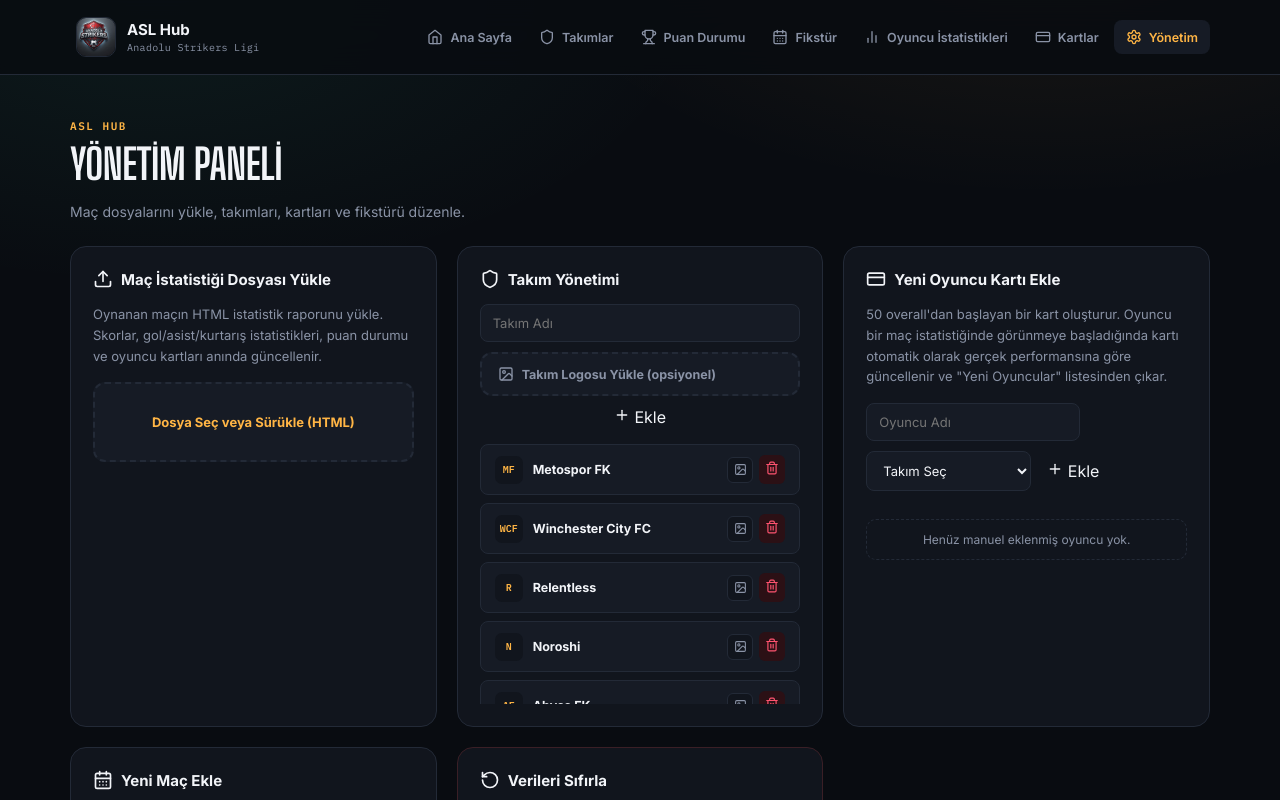
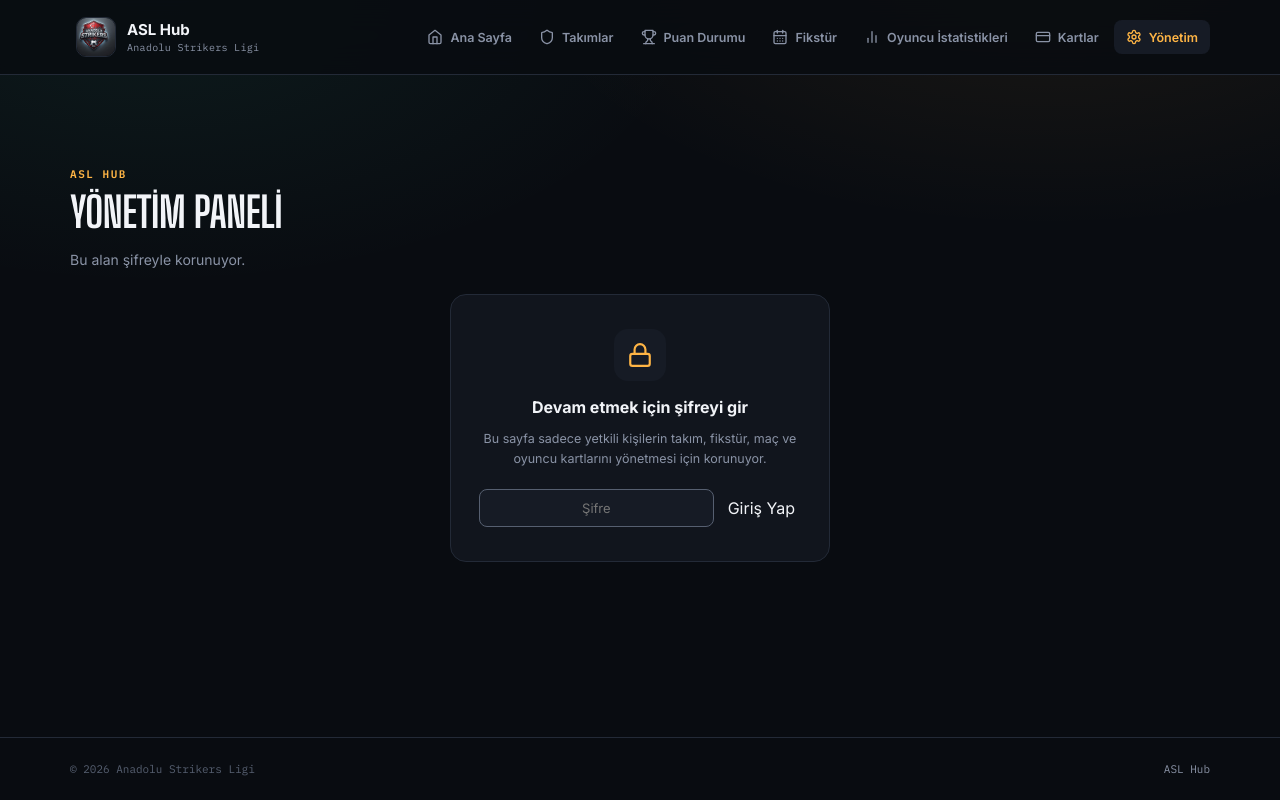
Before and after one commit to yasnvishnu/asl-hub, a React (Vite) app: page / in a window 1280 px wide. Both pictures are taken after a click on the button "Yönetim". Shown: the top 800 px of the page. Built offline with nearby package versions, Linux system fonts and the light colour scheme.

Commit message:
güncelleme

```diff
--- a/src/App.jsx
+++ b/src/App.jsx
@@ -2,13 +2,21 @@ import React, { useMemo, useState, useEffect } from "react";
 import {
   Home, Shield, Trophy, CalendarDays, Upload, Settings, Plus, Trash2,
   ChevronRight, X, Menu, BarChart2, Crosshair, Share2, Hand,
-  ShieldCheck, RotateCcw, Radio, CreditCard, Image as ImageIcon
+  ShieldCheck, RotateCcw, Radio, CreditCard, Image as ImageIcon, Lock, LogOut
 } from "lucide-react";
 import { parseMatchHTML, successCount } from "./lib/parseMatch.js";
 
 // Kod her güncellendiğinde bu sürümü artır — tarayıcıdaki eski localStorage
 // verisi otomatik temizlenir ve yeni demo veriler yüklenir.
 const DATA_VERSION = "5";
+
+// Yönetim paneli şifresi. Değiştirmek istersen sadece tırnak içindeki
+// kelimeyi değiştirip dosyayı kaydetmen yeterli.
+// NOT: Bu koruma sadece rastgele ziyaretçileri caydırmak içindir — kod
+// tarayıcıya gönderildiği için teknik olarak görüntülenebilir. Gerçek
+// bir "kimse göremesin" güvenliği için sunucu taraflı bir giriş sistemi
+// gerekir.
+const ADMIN_PASSWORD = "asl2026";
 
 const INITIAL_TEAMS = [
   { id: "3", name: "Metospor FK" },
@@ -102,6 +110,18 @@ export default function App() {
   const [fixtures, setFixtures] = useState(() => readStorage("asl_fixtures", INITIAL_FIXTURES));
   const [matches, setMatches] = useState(() => readStorage("asl_matches", INITIAL_MATCHES));
   const [manualPlayers, setManualPlayers] = useState(() => readStorage("asl_manualPlayers", []));
+  const [adminUnlocked, setAdminUnlocked] = useState(() => {
+    try { return sessionStorage.getItem("asl_admin_unlocked") === "1"; } catch { return false; }
+  });
+
+  const unlockAdmin = () => {
+    setAdminUnlocked(true);
+    try { sessionStorage.setItem("asl_admin_unlocked", "1"); } catch { /* geç */ }
+  };
+  const lockAdmin = () => {
+    setAdminUnlocked(false);
+    try { sessionStorage.removeItem("asl_admin_unlocked"); } catch { /* geç */ }
+  };
 
   useEffect(() => { localStorage.setItem("asl_teams", JSON.stringify(teams)); }, [teams]);
   useEffect(() => { localStorage.setItem("asl_fixtures", JSON.stringify(fixtures)); }, [fixtures]);
@@ -245,12 +265,17 @@ export default function App() {
         {page === "cards" && <CardsPage playerCards={playerCards} />}
 
         {page === "admin" && (
+          adminUnlocked ? (
             <AdminPanel
               teams={teams} setTeams={setTeams}
               fixtures={fixtures} setFixtures={setFixtures}
               manualPlayers={manualPlayers} setManualPlayers={setManualPlayers}
               onUpload={handleMatchUpload} onReset={resetAllData}
+              onLock={lockAdmin}
             />
+          ) : (
+            <AdminGate onUnlock={unlockAdmin} />
+          )
         )}
 
         {page === "matchDetail" && activeMatchId && matches[activeMatchId] && (
@@ -553,8 +578,45 @@ function PlayerCard({ player }) {
   );
 }
 
+// ---------- Yönetim paneli: şifre kapısı ----------
+function AdminGate({ onUnlock }) {
+  const [pw, setPw] = useState("");
+  const [error, setError] = useState("");
+
+  const submit = e => {
+    e.preventDefault();
+    if (pw === ADMIN_PASSWORD) {
+      onUnlock();
+    } else {
+      setError("Şifre yanlış. Tekrar dene.");
+      setPw("");
+    }
+  };
+
+  return (
+    <Section title="Yönetim Paneli" subtitle="Bu alan şifreyle korunuyor.">
+      <div className="adminGate">
+        <div className="adminGateIcon"><Lock size={26} /></div>
+        <h3>Devam etmek için şifreyi gir</h3>
+        <p>Bu sayfa sadece yetkili kişilerin takım, fikstür, maç ve oyuncu kartlarını yönetmesi için korunuyor.</p>
+        <form onSubmit={submit} className="adminGateForm">
+          <input
+            type="password"
+            placeholder="Şifre"
+            value={pw}
+            onChange={e => { setPw(e.target.value); setError(""); }}
+            autoFocus
+          />
+          <button type="submit" className="primary">Giriş Yap</button>
+        </form>
+        {error && <p className="errorNote">{error}</p>}
+      </div>
+    </Section>
+  );
+}
+
 // ---------- Yönetim paneli ----------
-function AdminPanel({ teams, setTeams, fixtures, setFixtures, manualPlayers, setManualPlayers, onUpload, onReset }) {
+function AdminPanel({ teams, setTeams, fixtures, setFixtures, manualPlayers, setManualPlayers, onUpload, onReset, onLock }) {
   const [newTeamName, setNewTeamName] = useState("");
   const [newTeamLogo, setNewTeamLogo] = useState(null);
   const [teamLogoError, setTeamLogoError] = useState("");
@@ -637,6 +699,10 @@ function AdminPanel({ teams, setTeams, fixtures, setFixtures, manualPlayers, set
 
   return (
     <Section title="Yönetim Paneli" subtitle="Maç dosyalarını yükle, takımları, kartları ve fikstürü düzenle.">
+      <div className="adminTopBar">
+        <span className="adminTopBarNote"><Lock size={13} /> Bu alan şifreyle korunuyor</span>
+        <button className="lockBtn" onClick={onLock}><LogOut size={14} /> Kilitle</button>
+      </div>
       <div className="adminGrid">
         <div className="adminCard">
           <h3><Upload size={20} /> Maç İstatistiği Dosyası Yükle</h3>
--- a/src/style.css
+++ b/src/style.css
@@ -162,7 +162,19 @@ td strong { color: var(--amber); font-size: 14px; }
 .lname small { color: var(--muted); font-weight: 400; font-size: 10.5px; }
 .lval { font-family: var(--font-display); font-size: 22px; font-weight: 700; color: var(--amber); }
 
+/* ---------- Yönetim paneli: şifre kapısı ---------- */
+.adminGate { max-width: 380px; margin: 20px auto 0; background: var(--surface); border: 1px solid var(--line); border-radius: var(--radius); padding: 34px 28px; text-align: center; }
+.adminGateIcon { width: 52px; height: 52px; border-radius: 14px; background: var(--surface-2); color: var(--amber); display: grid; place-items: center; margin: 0 auto 16px; }
+.adminGate h3 { margin: 0 0 8px; font-size: 16px; }
+.adminGate p { color: var(--muted); font-size: 12.5px; line-height: 1.6; margin-bottom: 20px; }
+.adminGateForm { display: flex; gap: 8px; }
+.adminGateForm input { flex: 1; text-align: center; }
+
 /* ---------- Yönetim paneli ---------- */
+.adminTopBar { display: flex; align-items: center; justify-content: space-between; gap: 10px; margin-bottom: 18px; padding: 10px 16px; background: var(--surface); border: 1px solid var(--line); border-radius: 10px; flex-wrap: wrap; }
+.adminTopBarNote { display: flex; align-items: center; gap: 7px; font-size: 11.5px; color: var(--muted); font-family: var(--font-mono); }
+.lockBtn { display: inline-flex; align-items: center; gap: 6px; background: var(--surface-2); border: 1px solid var(--line); padding: 8px 14px; border-radius: 8px; font-size: 12px; font-weight: 700; color: var(--ink); }
+.lockBtn:hover { border-color: var(--muted-2); }
 .adminGrid { display: grid; gap: 20px; grid-template-columns: repeat(auto-fit, minmax(300px, 1fr)); }
 .adminCard { background: var(--surface); border: 1px solid var(--line); border-radius: var(--radius); padding: 22px; }
 .adminCard.dangerCard { border-color: #3a1f26; }
```
Lines whose indentation alone changed are shown as unchanged.
